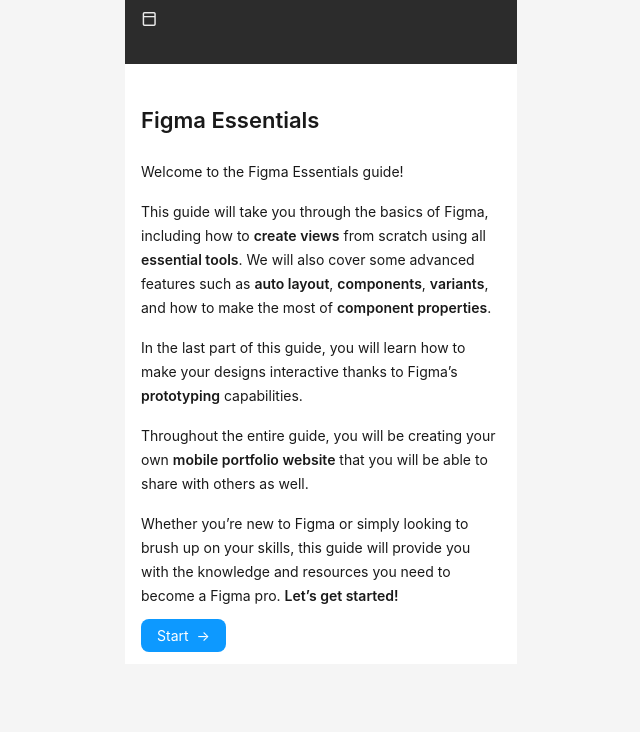
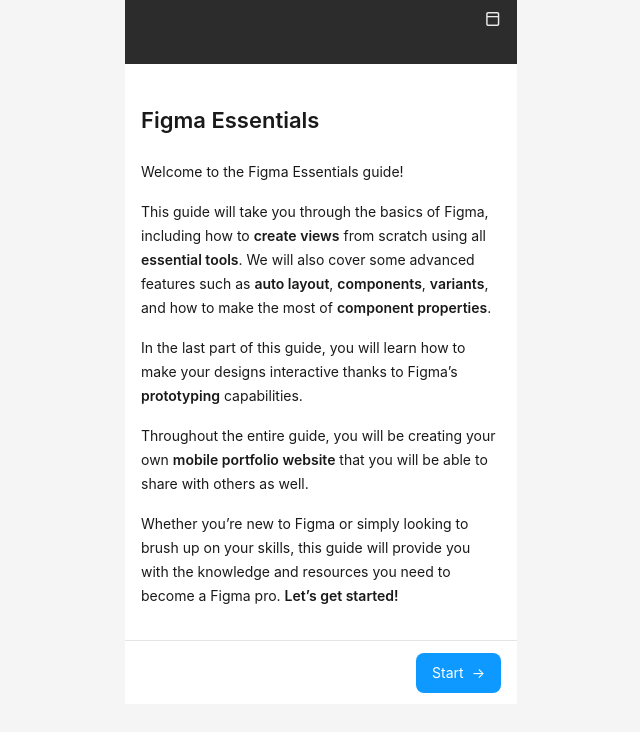
Before and after one commit to marcinukleja/1by1, a Jekyll site: the page built from index.md, in a window 1280 px wide. Shown: the top 732 px of the page, without its empty margins (319-959 px from the left). Built offline with Jekyll 4.4.1, drawn with Linux system fonts in a browser that asks for light colours; some web fonts are replaced.

Commit message:
start page footer and nav bar align

```diff
--- a/_layouts/start.html
+++ b/_layouts/start.html
@@ -1,5 +1,6 @@
 <!DOCTYPE html>
 <html>
+
 <head>
   <meta charset="utf-8" />
   <title>{{ page.title }}</title>
@@ -16,7 +17,10 @@
   <main>
     <h1>{{ page.title }}</h1>
     {{ content | markdownify }}
+  </main>
+  <footer>
     <a class="button button-next" href="{{ site.collections[0].docs[0].url | relative_url }}">Start</a>
-    </main>
+  </footer>
 </body>
+
 </html>
--- a/assets/css/navigation.css
+++ b/assets/css/navigation.css
@@ -35,6 +35,10 @@ nav.expanded #bar {
     font-weight: var(--font-weight-strong);
     color: var(--color-fg-oninverse-default-primary);
     cursor: pointer;
+}
+
+#chapterTitle *:only-child {
+    margin-left: auto;
 }
 
 #chapterTitle #menuButton {
```
Also changed, not shown: 2 other files. Lines whose indentation alone changed are shown as unchanged.
